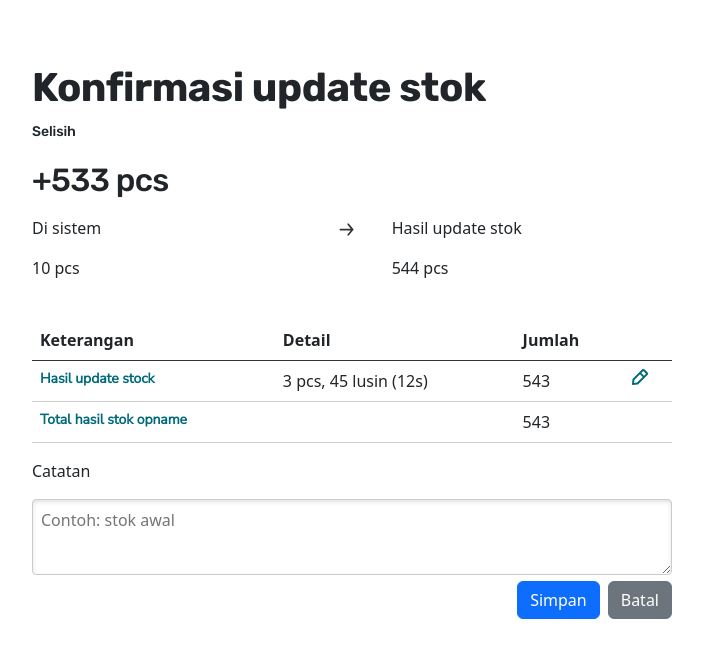
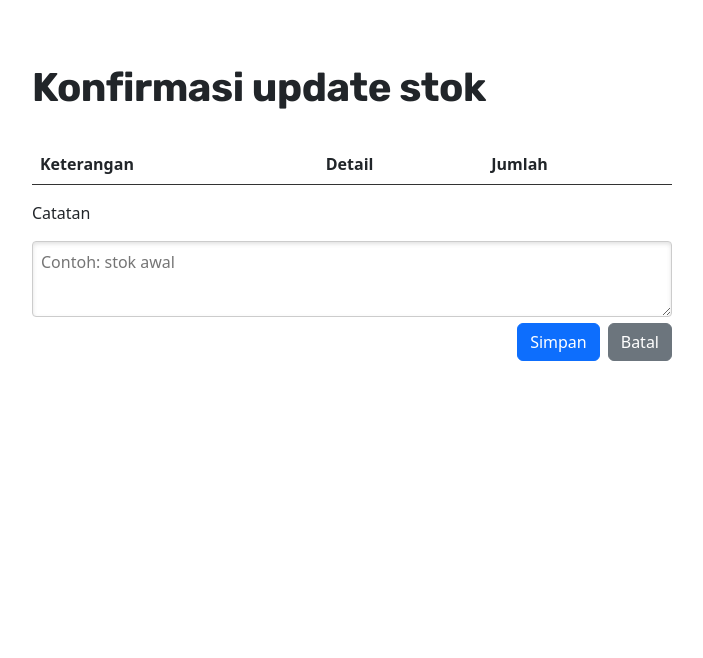
Before and after one commit to floferno/farmacare-test, a React (Create React App) app: page /update-stock in a window 1280 px wide. Shown: the top 658 px of the page, without its empty margins (288-991 px from the left). Built offline with nearby package versions, Linux system fonts and the light colour scheme.

Commit message:
Show some updated data to Confirmation Page

```diff
--- a/src/pages/PokemonDetail.js
+++ b/src/pages/PokemonDetail.js
@@ -6,27 +6,11 @@ import { useNavigate, useParams } from 'react-router-dom'
 
 function UpdateStockModal(props) {
     let { name } = useParams()
-    const [input, setInput] = useState({
-        pcs: 0,
-        lusin: 0
-    })
-    // const [showPcs, setShowPcs] = useState(
-    //     JSON.parse(localStorage.getItem("pokemonData")) || 0
-    // )
-    // const [showLusin, setShowLusin] = useState(
-    //     JSON.parse(localStorage.getItem("pokemonData")) || 0
-    // )
+    const [input, setInput] = useState({})
 
     let stockPcs = 1 * input.pcs
     let stockLusin = 12 * input.lusin
     let totalPcs = stockPcs + stockLusin
-    console.log()
-    const [pokemonData, setPokemonData] = useState({
-        date: new Date(),
-        pokemonName: name
-    })
-
-
     let navigate = useNavigate();
 
 
@@ -38,18 +22,28 @@ function UpdateStockModal(props) {
         setInput(newValue);
     };
 
-    const saveChange = (e) => {
+    const saveChange = () => {
         navigate(`/update-stock/`)
-        const storedData = localStorage.setItem("pokemonData", JSON.stringify({
-            ...pokemonData,
-            ...input,
-            total: totalPcs
-        }));
+        var pokemonData = [];
+        pokemonData = JSON.parse(localStorage.getItem("users") || "[]");
+        pokemonData.push({
+            pokemonName: name,
+            pcs: stockPcs,
+            lusin: stockLusin,
+            total: totalPcs,
+            history: [
+                {
+                    date: new Date().toLocaleString(),
+                    activity: '',
+                    note: '',
+                    count: 0,
+                    totalStock: 0
+                }
+            ]
+        })
+
+        localStorage.setItem('pokemon', JSON.stringify(pokemonData));
     }
-
-    // useEffect(() => {
-    //     setPokemonData(pokemonData);
-    // }, []);
 
     return (
         <Modal
@@ -75,17 +69,17 @@ function UpdateStockModal(props) {
                     <Row className="modal-table-body">
                         <Col >Pcs</Col>
                         <Col className="d-flex align-items-center">1 x <Form.Control className="modal-input pcs" type="number" name="pcs" value={input.pcs} onChange={handleChange} /> = </Col>
-                        <Col>{stockPcs}</Col>
+                        <Col>{input.pcs || 0}</Col>
                     </Row>
                     <Row className="modal-table-body">
                         <Col>Lusin</Col>
                         <Col className="d-flex align-items-center">12 x <Form.Control name="lusin" className="modal-input lusin" type="number" value={input.lusin} onChange={handleChange} /> = </Col>
-                        <Col>{stockLusin}</Col>
+                        <Col>{12 * input.lusin || 0}</Col>
                     </Row>
                     <Row className="modal-table-body">
                         <Col>Total Stok <span>(dalam pcs)</span></Col>
                         <Col>Lusin</Col>
-                        <Col>{totalPcs}</Col>
+                        <Col>{(12 * input.lusin) + (1 * input.pcs) || 0}</Col>
                     </Row>
                 </Container>
             </Modal.Body>
@@ -97,11 +91,11 @@ function UpdateStockModal(props) {
                 </Button>
                 <Button
                     variant="secondary"
-                    onClick={props.onHide}>
+                    onClick={saveChange}>
                     Batal
                 </Button>
-            </Modal.Footer>
-        </Modal>
+            </Modal.Footer >
+        </Modal >
     );
 }
 
@@ -110,15 +104,6 @@ export default function PokemonDetail() {
     let { name } = useParams()
     const [modalShow, setModalShow] = React.useState(false);
 
-
-    {
-        Object.entries(localStorage).map(([key, valueJSON]) => {
-            const value = JSON.parse(valueJSON);
-            console.log(key, "key")
-            console.log(value.date, "ini tanggal")
-            return value
-        })
-    }
     return (
         <div className="pokemon-detail-page">
             <div className="pokemon-detail_button-group">
@@ -149,7 +134,7 @@ export default function PokemonDetail() {
                     </thead>
                     <tbody>
                         <tr className="align-items-center">
-                            <td className="">{value.date}</td>
+                            <td className=""></td>
                             <td className="table-link">Update Stok</td>
                             <td className="">"Stok Awal"</td>
                             <td className="table-count-stock">+10</td>
--- a/src/pages/UpdateStock.js
+++ b/src/pages/UpdateStock.js
@@ -1,58 +1,96 @@
-import React from 'react'
+import React, { useEffect, useState } from 'react'
 import arrowIcon from '../images/arrow-forward.svg'
 import editIcon from '../images/edit.svg'
 import { Table, Button } from 'react-bootstrap';
 
+export default function UpdateStock() {
+    const [pokemonData, setPokemonData] = useState([]);
+    const [note, setNote] = useState('')
 
-export default function UpdateStock() {
+    useEffect(() => {
+        let pokemonData = JSON.parse(localStorage.getItem('pokemon'));
+        if (pokemonData) {
+            pokemonData.map(pokemon => {
+                setPokemonData(pokemonData);
+            })
+        }
+    }, []);
+
+    const handleChange = e => {
+        let newValue = {
+            ...note,
+            [e.target.name]: e.target.value,
+        };
+        console.log(newValue)
+        setNote(newValue);
+    };
+
+    const saveChange = () => {
+
+    }
+
     return (
         <div className="update-stock-page">
             <h1 className="update-stock-title">Konfirmasi update stok</h1>
+            {
+                pokemonData.map(pokemon => {
+                    return (
+                        <>
                             <div>
                                 <p className="update-stock-subtitle">Selisih</p>
-                <p className="update-stock-difference">+533 pcs</p>
+                                <p className="update-stock-difference">{`${pokemon.total} pcs`}</p>
                             </div>
-            <div class="row d-flex justify-content-center ">
-                <div class="col">
+                            <div className="row d-flex justify-content-center ">
+                                <div className="col">
                                     <p>Di sistem</p>
-                    <p>10 pcs</p>
+                                    <p>{`10 pcs`}</p>
                                 </div>
-                <div class="col-1 align-center ">
-                    <img width="21" height="21" src={arrowIcon}></img>
+                                <div className="col-1 align-center ">
+                                    <img width="21" height="21" src={arrowIcon} />
                                 </div>
-                <div class="col">
+                                <div className="col">
                                     <p>Hasil update stok</p>
                                     <p>544 pcs</p>
                                 </div>
                             </div>
+                        </>
+
+                    )
+                })
+
+
+            }
+
             <Table className='col-xs-12 mt-4' responsive>
                 <thead>
-                    <tr className="th-border ">
+                    <tr className="th-border">
                         <th scope="col">Keterangan</th>
                         <th scope="col">Detail</th>
                         <th scope="col">Jumlah</th>
                     </tr>
                 </thead>
                 <tbody>
+
+                    {
+                        pokemonData.map(pokemon => {
+                            return (
                                 <tr className="align-items-center">
                                     <td className="table-link">Hasil update stock</td>
-                        <td className="">3 pcs, 45 lusin (12s)</td>
-                        <td className="">543 </td>
+                                    <td className="">{`${pokemon.pcs} pcs, ${pokemon.lusin} lusin (12s)`}</td>
+                                    <td className="">{pokemon.total}</td>
+                                    <td>
                                         <img src={editIcon}></img>
-
+                                    </td>
                                 </tr>
-                    <tr className="align-items-center">
-                        <td className="table-link">Total hasil stok opname</td>
-                        <td className=""></td>
-                        <td className="">543</td>
-
-                    </tr>
+                            )
+                        })
+                    }
                 </tbody>
             </Table>
 
             <div className="update-stock-note-group">
                 <p className="update-stock-note-title">Catatan</p>
-                <textarea className="update-stock-note-input" placeholder="Contoh: stok awal"></textarea>
+                <textarea className="update-stock-note-input" onChange={handleChange} placeholder="Contoh: stok awal"></textarea>
             </div>
 
             <div className="d-flex justify-content-end gap-2">
```
Also changed, not shown: src/pages/PokemonDetail-gagl.js (added, +172 -0 lines). Lines whose indentation alone changed are shown as unchanged.
